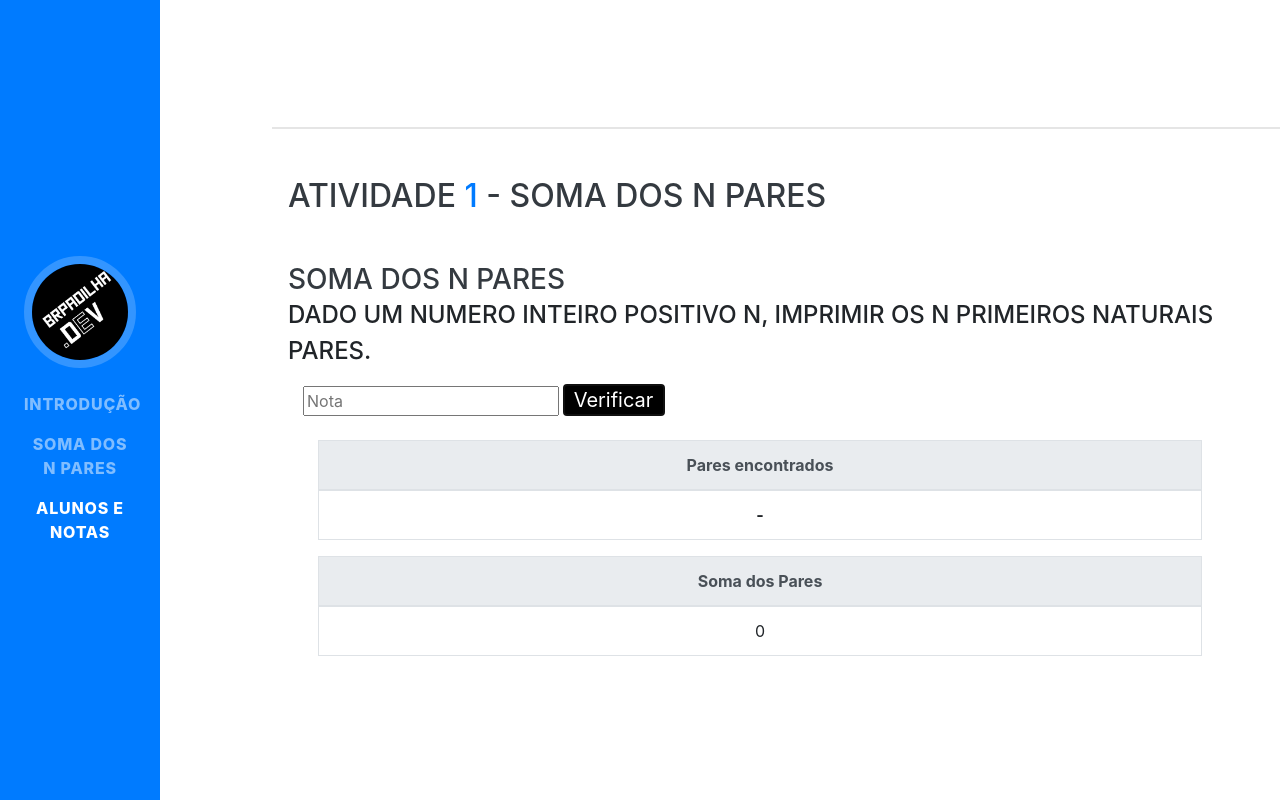
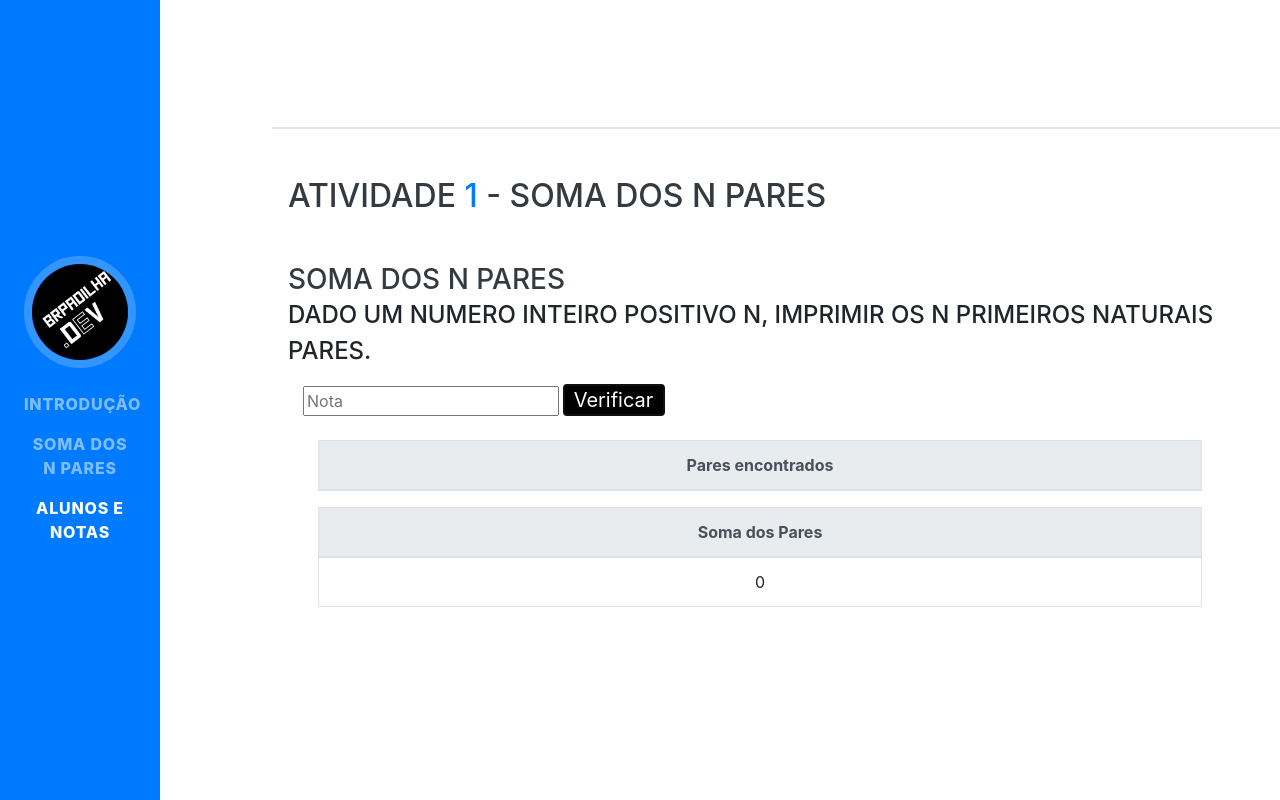
Before and after one commit to brpadilha/Projeto-Aps-Web, a website with bundled scripts: page index.html in a window 1280 px wide. Both pictures are taken after a click on the button "Verificar". Shown: the part 673-1473 px from the top of the page. Built offline with nearby package versions, Linux system fonts and the light colour scheme; a web font is replaced by a local one.

Commit message:
consertando tabela pares

```diff
--- a/index.html
+++ b/index.html
@@ -52,13 +52,13 @@
               <button class="button" onclick="SomaPares()">Verificar</button> </div><br>
             <div class="container-fluid padding">
               <div class="container-fluid padding ">
-                <table class="table table-nota table-bordered" id="TabelaPostarPares">
+                <table class="table table-nota table-bordered" >
                   <thead class="thead-light">
                     <tr>
                       <th scope="row">Pares encontrados</th>
                     </tr>
                   </thead>
-                  <tbody>
+                  <tbody id="TabelaPostarPares">
                     <th>-</th>
                   </tbody>
                 </table>
--- a/js/aps2.js
+++ b/js/aps2.js
@@ -1,6 +1,7 @@
 'use strict'
 
 function SomaPares() {
+    TabelaPostarPares.innerHTML = ``;
     let nums = document.getElementById("NumberOne").value;
     let NumerosPares = InserePares(nums);
     let soma = SomandoPares(NumerosPares);
```
